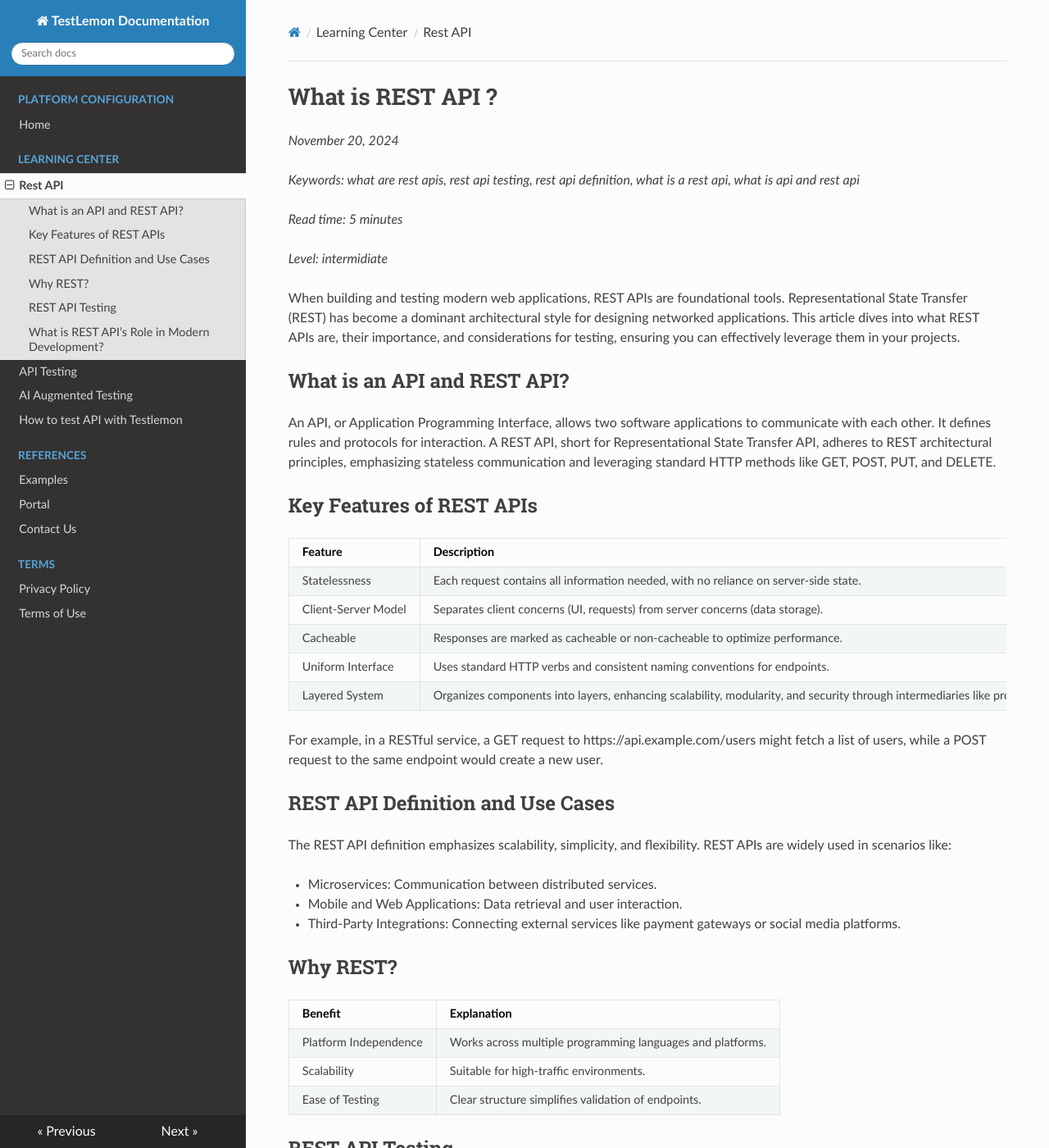
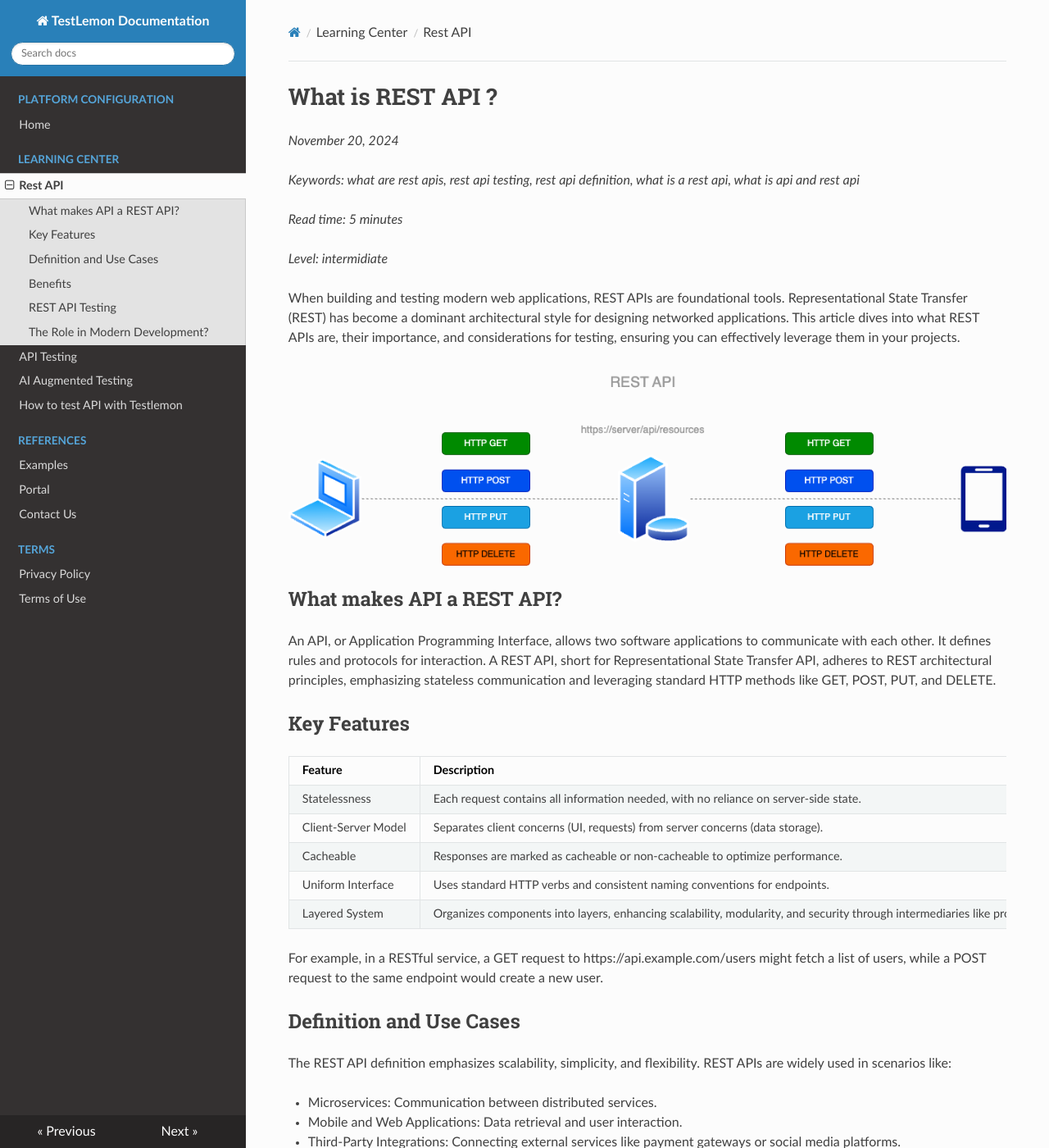
Before and after one commit to itbusina/testlemon-docs, an MkDocs documentation site: the page built from docs/docs/rest-api.md, in a window 1280 px wide and 1400 px high. Shown: the whole window at 82% size. Built offline with MkDocs 1.6.1, drawn with Linux system fonts in a browser that asks for light colours; nearby versions of some CDN libraries; some of the changed text lies outside the part shown.

Commit message:
updated rest api file for SEO. Add an image

```diff
--- a/docs/docs/rest-api.md
+++ b/docs/docs/rest-api.md
@@ -8,13 +8,16 @@ _Read time: 5 minutes_
 
 _Level: intermidiate_
 
+
 When building and testing modern web applications, REST APIs are foundational tools. Representational State Transfer (REST) has become a dominant architectural style for designing networked applications. This article dives into what REST APIs are, their importance, and considerations for testing, ensuring you can effectively leverage them in your projects.
 
-## What is an API and REST API?
+![What is REST API and how it works?](images/rest-api.png "Diagram showing a client to server communication using REST API.")
+
+## What makes API a REST API?
 
 An API, or Application Programming Interface, allows two software applications to communicate with each other. It defines rules and protocols for interaction. A REST API, short for Representational State Transfer API, adheres to REST architectural principles, emphasizing stateless communication and leveraging standard HTTP methods like GET, POST, PUT, and DELETE.
 
-## Key Features of REST APIs
+## Key Features
 
 | Feature               | Description |
 | --------              | -------     |
@@ -26,7 +29,7 @@ An API, or Application Programming Interface, allows two software applications t
 
 For example, in a RESTful service, a GET request to https://api.example.com/users might fetch a list of users, while a POST request to the same endpoint would create a new user.
 
-## REST API Definition and Use Cases
+## Definition and Use Cases
 
 The REST API definition emphasizes scalability, simplicity, and flexibility. REST APIs are widely used in scenarios like:
 
@@ -34,7 +37,7 @@ The REST API definition emphasizes scalability, simplicity, and flexibility. RES
 - Mobile and Web Applications: Data retrieval and user interaction.
 - Third-Party Integrations: Connecting external services like payment gateways or social media platforms.
 
-## Why REST?
+## Benefits
 | Benefit               | Explanation |
 | --------              | -------     |
 | Platform Independence         | Works across multiple programming languages and platforms. |
@@ -55,7 +58,7 @@ Common tools for REST API testing include Postman, SoapUI, and automated framewo
 - Headers and Payloads: Ensuring they match expected formats and content.
 - Authentication: Testing mechanisms like OAuth and API keys.
 
-## What is REST API’s Role in Modern Development?
+## The Role in Modern Development?
 REST APIs are pivotal for connecting diverse systems in today’s software landscape. They enable modularity and encourage best practices like separation of concerns, making them essential for senior developers designing scalable solutions. Additionally, testers benefit from their predictable structure, allowing more efficient debugging and validation.
 
 To summarize, understanding what REST APIs are, testing their robustness, and recognizing their application is key to building resilient and scalable applications. Adopting tools and methodologies tailored to REST API testing can significantly enhance your development and QA workflows.
--- a/docs/mkdocs.yml
+++ b/docs/mkdocs.yml
@@ -1,7 +1,7 @@
 site_name: TestLemon Documentation
 site_url: https://docs.testlemon.com/
 site_meta:
-  description: "Test API, automate API testing, and monitor website uptime and domain configuration with our AI-augmented testing tool. Ensure seamless functionality with website monitoring, domain monitoring, site check, DMARC, DNS checks, and more. Streamline test automation and enhance API reliability."
+  description: "Test REST API, automate API testing, and monitor website uptime and domain configuration with our AI-augmented testing tool. Ensure seamless functionality with website monitoring, domain monitoring, site check, DMARC, DNS checks, and more. Streamline test automation and enhance API reliability."
   keywords: "api testing, site monitoring, test automation, dmarc, dkim, dns, test SSL, check TLS, test REST API, domain check, monitor website, uptime monitoring"
   author: "Kiryl Bahdanovich | CEO in itbusina.com | Founder of testlemon.com"
 theme:
```
Also changed, not shown: docs/docs/images/rest-api.png (added).
